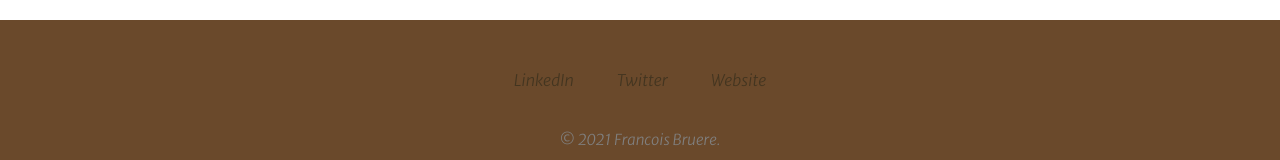
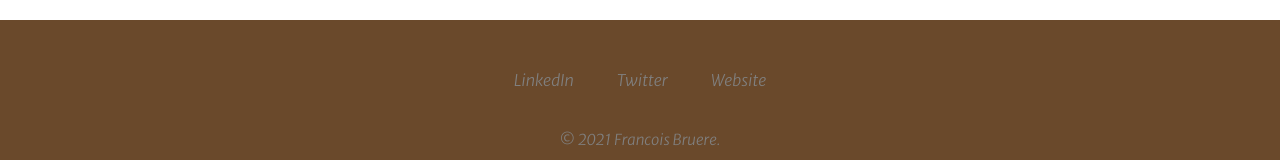
Before and after one commit to FrancoisBruere/cv, a plain HTML site: page index.html in a window 1280 px wide. Shown: the part 3146-3306 px from the top of the page. Drawn offline with Linux system fonts and the light colour scheme.

Commit message:
Add files via upload

```diff
--- a/css/styles.css
+++ b/css/styles.css
@@ -96,6 +96,10 @@ a:hover{
 .p-contactme{
   margin-bottom: 50px;
 }
+
+.footer-link{
+  color: grey;
+}
 .copyright{
   color: grey;
   font-family: 'Merriweather Sans', sans-serif;
```
